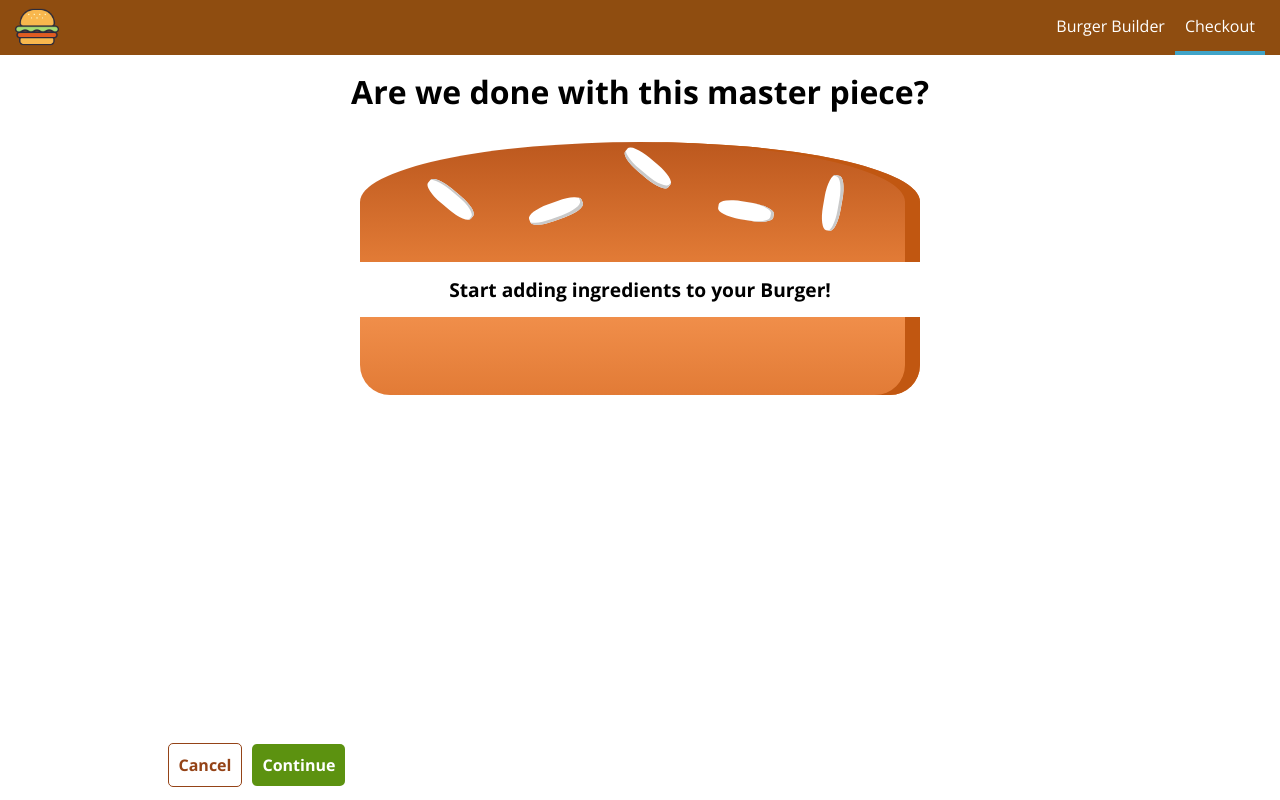
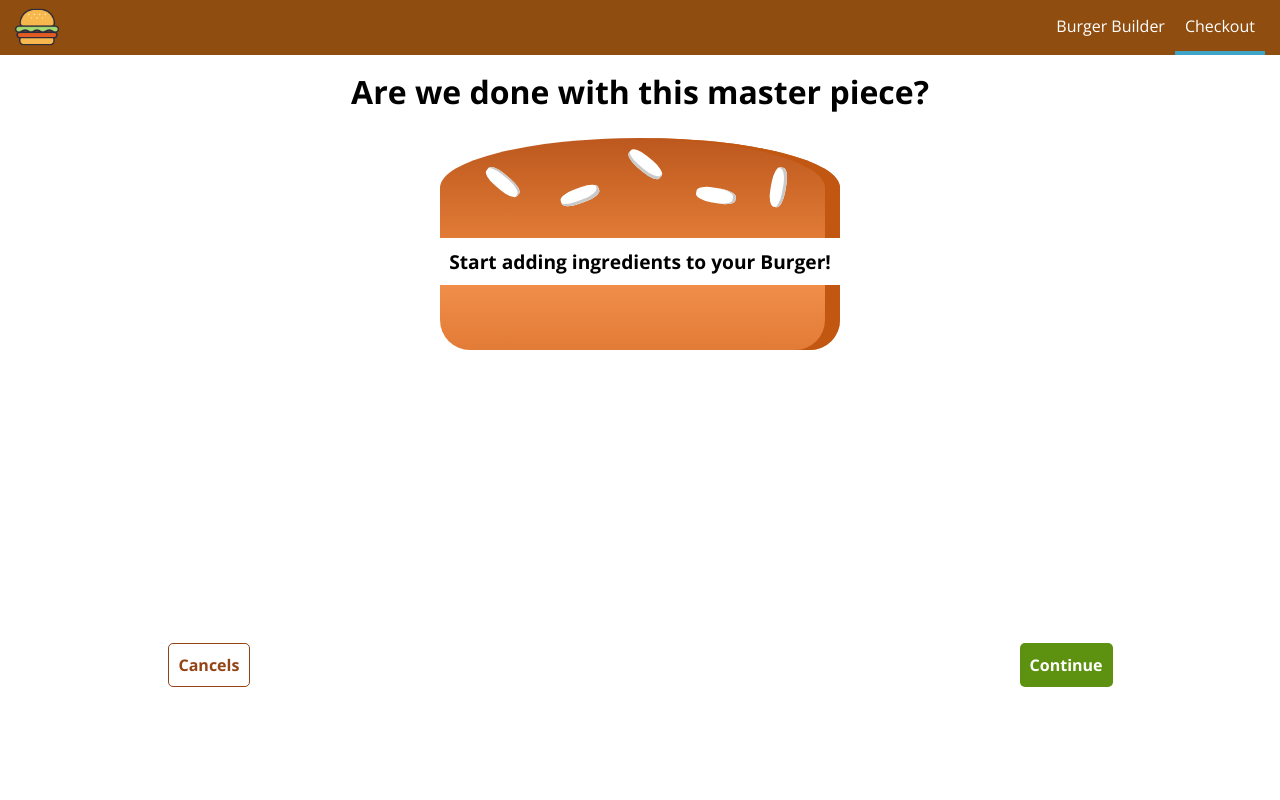
Before and after one commit to du-almeidalima/react-course, a React (Create React App) app: page /checkout in a window 1280 px wide. Built offline with nearby package versions, Linux system fonts and the light colour scheme.

Commit message:
Section 12: Navigating to the Contact Data Component

```diff
--- a/src/components/Burger/Burger.module.css
+++ b/src/components/Burger/Burger.module.css
@@ -10,21 +10,22 @@
 
 @media (min-width: 768px) {
   .Burger {
-    width: 700px;
-    height: 600px;
+    width: 500px;
+    min-height: 500px;
+    max-height: 500px;
   }
 }
 
 @media (min-width: 576px) and (max-width: 768px) {
   .Burger {
     width: 450px;
-    height: 400px;
+    height: 450px;
   }
 }
 
 @media (max-width: 576px) {
   .Burger {
-    width: 350px;
-    height: 300px;
+    width: 100%;
+    height: 35vh;
   }
 }
--- a/src/components/Checkout/CheckoutSummary/CheckoutSummary.js
+++ b/src/components/Checkout/CheckoutSummary/CheckoutSummary.js
@@ -1,45 +1,53 @@
-import React from 'react';
+import React, { Component } from 'react';
 import Burger from "../../Burger/Burger";
 import CheckoutSummaryStyle from './CheckoutSummary.module.css';
 import Button from "../../UI/Button/Button";
 import { withRouter } from 'react-router-dom';
 
-const checkoutSummary = props => {
+class CheckoutSummary extends Component {
 
+    state = {
+        ingredients: {}
+    }
+
+    componentDidMount() {
         // Ingredients from URL Search Params
-    const searchParamsIngredients = new URLSearchParams(props.location.search);
-    let ingredients = {};
+        const searchParamsIngredients = new URLSearchParams(this.props.location.search);
+        const ingredients = {};
 
         for(const [ key, value ] of searchParamsIngredients.entries()) {
             ingredients[key] = +value;
         }
 
-    console.log(ingredients);
-
-    const cancelHandler = () => {
-        props.history.goBack();
+        this.setState({ ingredients })
     }
 
-    const continueHandler = () => {
-        props.history.push('/buyer-data');
+    cancelHandler = () => {
+        this.props.history.goBack();
     }
 
+    continueHandler = () => {
+        this.props.history.push(this.props.match.path + '/contact');
+    }
+
+    render() {
         return (
             <div className={CheckoutSummaryStyle.CheckoutSummaryWrapper}>
                 <h1 className={CheckoutSummaryStyle.Title}>Are we done with this master piece?</h1>
-
                 <div className={CheckoutSummaryStyle.BurgerContainer}>
-                <Burger ingredients={ingredients}/>
+                    <Burger ingredients={this.state.ingredients}/>
                 </div>
-
-            <Button type="Danger" fillStyle="Outline" onClick={cancelHandler} styles={{marginRight: '10px'}}>
-                Cancel
+                <div className={CheckoutSummaryStyle.ActionWrapper}>
+                    <Button type="Danger" fillStyle="Outline" onClick={this.cancelHandler} styles={{marginRight: '10px'}}>
+                        Cancels
                     </Button>
-            <Button type="Success" fillStyle="Full" onClick={continueHandler}>
+                    <Button type="Success" fillStyle="Full" onClick={this.continueHandler}>
                         Continue
                     </Button>
                 </div>
+            </div>
         );
+    }
 };
 
-export default withRouter(checkoutSummary);
+export default withRouter(CheckoutSummary);
--- a/src/components/Checkout/CheckoutSummary/CheckoutSummary.module.css
+++ b/src/components/Checkout/CheckoutSummary/CheckoutSummary.module.css
@@ -11,6 +11,11 @@
     text-align: center;
 }
 
+.ActionWrapper {
+    display: flex;
+    justify-content: space-between;
+}
+
 @media (min-width: 768px) {
     .CheckoutSummaryWrapper {
         width: 75%;
--- a/src/components/UI/Button/Button.js
+++ b/src/components/UI/Button/Button.js
@@ -24,15 +24,17 @@ const button = props => {
         fillStyle: props.fillStyle,
         type: props.type,
         children: props.children,
-        styles: props.styles
+        styles: props.styles,
+        classes: props.classes
     }
 
     const btnFillStyle = buttonProps.fillStyle ? buttonProps.fillStyle : null;
     const classes = [ButtonStyle.Btn, ButtonStyle[buttonProps.type], ButtonStyle[btnFillStyle]].join(' ');
+    const customClasses = props.classes ? buttonProps.classes : null;
     const nativeButtonHtmlProps = extractCustomProps(props, buttonProps);
 
     return (
-        <button {...nativeButtonHtmlProps} className={classes} style={{...buttonProps.styles}}>
+        <button {...nativeButtonHtmlProps} className={`${classes} ${customClasses}`} style={{...buttonProps.styles}}>
             {props.children}
         </button>
     )
--- a/src/containers/Checkout/Checkout.js
+++ b/src/containers/Checkout/Checkout.js
@@ -1,5 +1,8 @@
 import React, {Component} from 'react';
-import CheckoutSummary from "../../components/Checkout/CheckoutSummary/CheckoutSummary";
+import { Route } from 'react-router-dom';
+
+import CheckoutSummary from '../../components/Checkout/CheckoutSummary/CheckoutSummary';
+import Contact from './Contact/Contact';
 
 class Checkout extends Component {
     state = {
@@ -13,7 +16,8 @@ class Checkout extends Component {
     render() {
         return (
             <div>
-                <CheckoutSummary ingredients={this.state.ingredients}/>
+                <CheckoutSummary ingredients={this.state.ingredients} />
+                <Route path={this.props.match.path + '/contact'} component={Contact} />
             </div>
         );
     }
--- /dev/null
+++ b/src/containers/Checkout/Contact/Contact.js
@@ -0,0 +1,27 @@
+import React, { Component } from 'react'
+import ContactStyle from './Contact.module.css';
+import Button from '../../../components/UI/Button/Button';
+
+class Contact extends Component {
+  render() {
+    return (
+      <div className={ContactStyle.ContactWrapper}>
+        <section className={ContactStyle.Title}>
+          <h2>Contact Data</h2>
+          <p>Enter your contact data so we can send this amazing burger to you!</p>
+        </section>
+        <div className={ContactStyle.FormWrapper}>
+          <form>
+            <input className={ContactStyle.Control} type="text" name="name" placeholder="Name" />
+            <input className={ContactStyle.Control} type="email" name="email" placeholder="Email" />
+            <input className={ContactStyle.Control} type="text" name="street" placeholder="Street" />
+            <input className={ContactStyle.Control} type="text" name="postalCode" placeholder="Postal Code" />
+            <Button type="Success" fillStyle="Full" classes={ContactStyle.OrderBtn}>Order Now!</Button>
+          </form>
+        </div>
+      </div>
+    )
+  }
+}
+
+export default Contact;
--- /dev/null
+++ b/src/containers/Checkout/Contact/Contact.module.css
@@ -0,0 +1,37 @@
+.ContactWrapper {
+  margin: var(--padding) auto;
+  width: 100%;
+}
+
+.Control {
+  display: block;
+  width: 100%;
+  padding: var(--padding);
+  margin: var(--padding) auto;
+  border-radius: var(--padding);
+  border: 1px solid gray;
+}
+
+.Control:active,
+.Control:focus {
+  border-color: var(--success);
+}
+
+.FormWrapper {
+  margin: calc(2 * var(--padding)) auto;
+}
+
+.Title {
+  text-align: center;
+}
+
+.OrderBtn {
+  margin-top: var(--padding);
+  float: right;
+}
+
+@media (min-width: 768px) {
+  .ContactWrapper {
+      width: 75%;
+  }
+}
```
Lines whose indentation alone changed are shown as unchanged.
